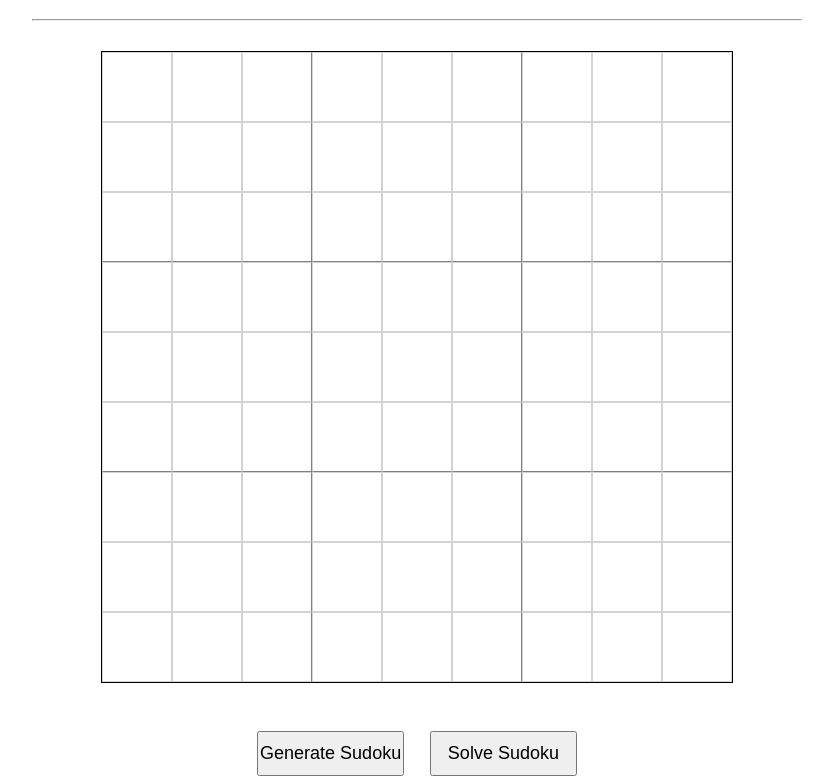
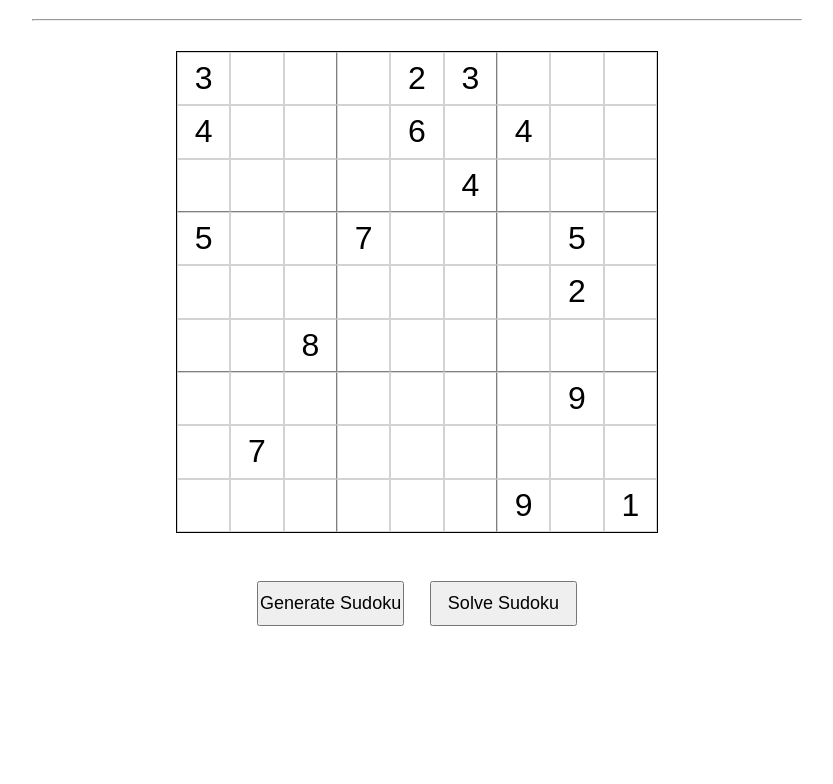
Before and after one commit to emart-1-gbg/Sudoku-generator-and-solver-js, a plain HTML site: page index.html in a window 1280 px wide. Shown: the part 61-845 px from the top of the page, without its empty margins (223-1056 px from the left). After the commit the page ends 800 px from the top, so only its background shows below. Drawn offline with Linux system fonts and the light colour scheme.

Commit message:
rand nums

```diff
--- a/main.js
+++ b/main.js
@@ -4,26 +4,61 @@ const grid = document.getElementById("grid")
 window.onload = function(){
     console.log("laod")
 
-    for (let r = 0; r < 9; r++) {
-        for (let c = 0; c < 9; c++) {
+    for (let y = 0; y < 9; y++) {
+        for (let x = 0; x < 9; x++) {
             let tile = document.createElement("div")
-            tile.id = r.toString() + "-" + c.toString()
+            tile.id = y.toString() + "-" + x.toString()
             tile.classList.add("tile")
             grid.appendChild(tile)
 
-            if (r == 2 || r == 5) {
+            if (y == 2 || y == 5) {
                 tile.classList.add("horisontal_line")
             }
 
-            if (c == 2 || c == 5) {
+            if (x == 2 || x == 5) {
                 tile.classList.add("vertical_line")
             }
 
+            tile.innerHTML = null
+
         }
     }
+
+    generate(grid)
+
 }
 
+
+
+function rand_num() {
+            return Math.floor(Math.random() * 9)
+        }
+
+function generate(grid) {
+
+    for (let i = 0; i < 20; i++) {
+        let y = rand_num()
+        let x = rand_num()
+        let current_tile = y.toString() + "-" + x.toString()
+
+        let n = Math.floor(Math.random() * 9) + 1
+        document.getElementById(current_tile).innerHTML = n
+    }
+
+    alert(current_tile)
+
+
+    console.log(x, y)
+}
+
+
+
+
 function read_tile(tile) {
+    return tile.innerHTML
+}
+
+function update_tile(tile) {
     null
 }
 
--- a/style.css
+++ b/style.css
@@ -1,5 +1,5 @@
 :root{
-    --grid_size: 630px; /* Has to be a multiple of 9 */
+    --grid_size: 60vh; /* Has to be a multiple of 9 */
     --tile_size: calc(var(--grid_size)/9 - 2px)
 }
 
```
